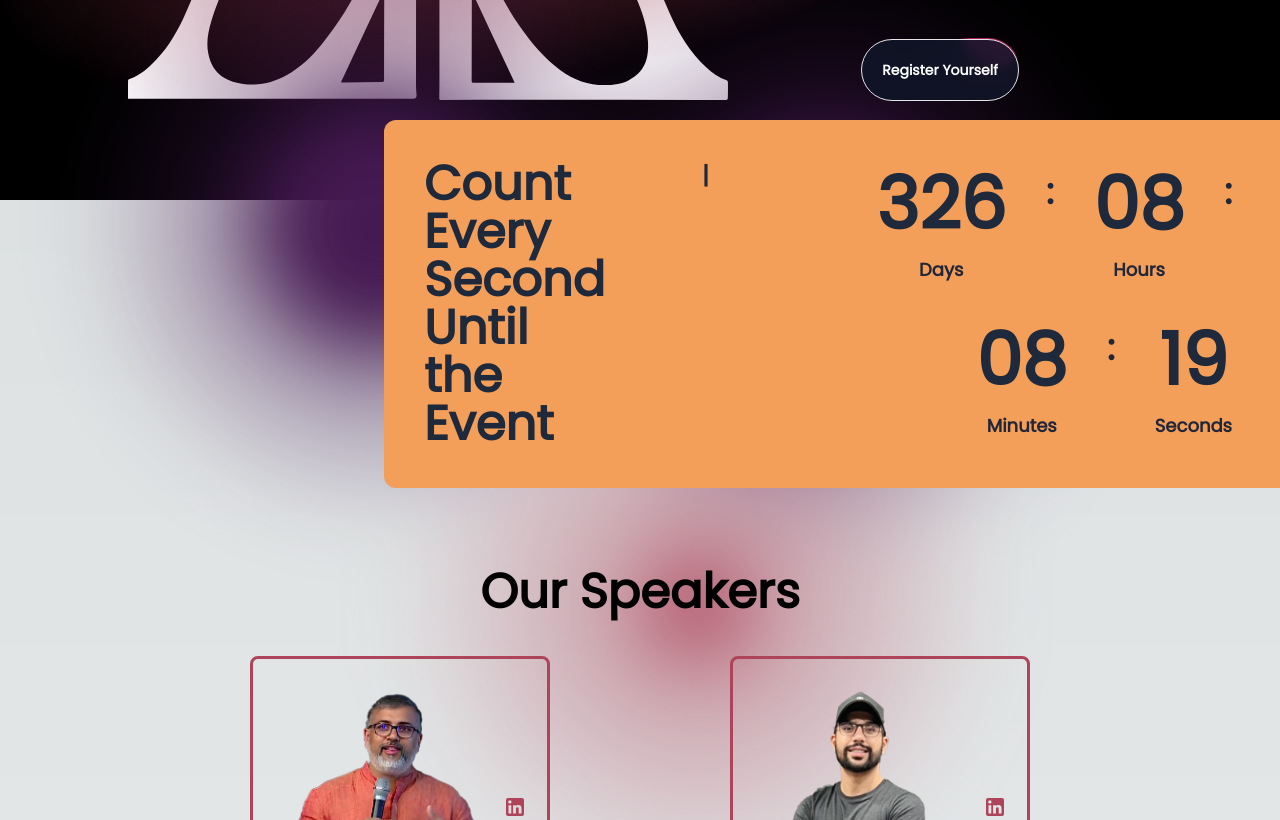
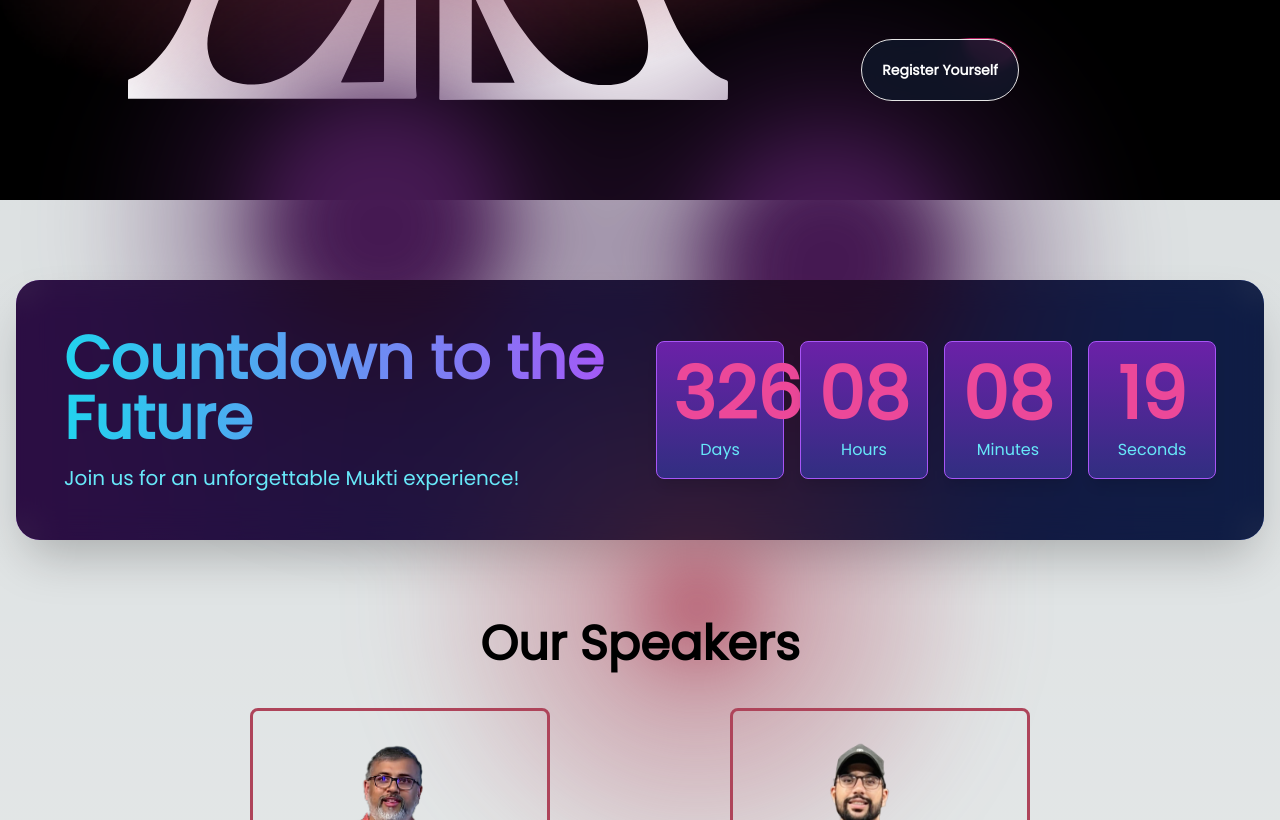
Before and after one commit to anand06amar/MUKTI, a Next.js app: page / in a window 1280 px wide. Shown: the part 600-1420 px from the top of the page. Built offline with nearby package versions, Linux system fonts and the light colour scheme; no server answers.

Commit message:
changed timer theme

```diff
--- a/src/components/countdown/counter.tsx
+++ b/src/components/countdown/counter.tsx
@@ -1,6 +1,7 @@
 "use client";
 
 import React, { useState, useEffect, useRef } from "react";
+import { motion } from "framer-motion";
 
 export default function Counter() {
   const [days, setDays] = useState<string>('00');
@@ -49,50 +50,46 @@ export default function Counter() {
   }, []);
 
   return (
-    <section className="coming-soon-section w-[100%]">
-      <div className="flex flex-row auto-container justify-center lg:justify-end relative -top-20">
-        <div className="w-[80%] lg:w-[70%] bg-[#F39F5A] text-black font-bold rounded-xl lg:rounded-l-xl lg:rounded-r-none ps-10 pe-10 lg:flex">
-          <div className="title-column items-center flex justify-center">
-            <div className="inner-column hidden lg:block">
-              <div className="text-5xl text-center font-bold text-slate-800 lg:text-start">
-                Count Every<br />Second Until<br />the Event
+    <section className="coming-soon-section w-full py-20">
+      <div className="container mx-auto px-4">
+        <motion.div
+          initial={{ opacity: 0, y: 50 }}
+          animate={{ opacity: 1, y: 0 }}
+          transition={{ duration: 0.5 }}
+          className="bg-gradient-to-r from-purple-900 via-indigo-900 to-blue-900 rounded-3xl shadow-2xl overflow-hidden"
+        >
+          <div className="bg-black bg-opacity-50 backdrop-filter backdrop-blur-lg p-8 lg:p-12">
+            <div className="grid lg:grid-cols-2 gap-8 items-center">
+              <div className="text-center lg:text-left">
+                <h2 className="text-4xl lg:text-6xl font-bold text-transparent bg-clip-text bg-gradient-to-r from-cyan-400 to-purple-500 mb-4">
+                  Countdown to the Future
+                </h2>
+                <p className="text-xl text-cyan-300">
+                  Join us for an unforgettable Mukti experience!
+                </p>
               </div>
-            </div>
-            <div className="inner-column pt-10 lg:hidden">
-              <div className="text-xl text-center font-bold text-slate-800 lg:text-start">
-                Count Every Second Until the Event
+              <div className="grid grid-cols-2 lg:grid-cols-4 gap-4 text-center">
+                {[
+                  { label: 'Days', value: days },
+                  { label: 'Hours', value: hours },
+                  { label: 'Minutes', value: minutes },
+                  { label: 'Seconds', value: seconds },
+                ].map((item) => (
+                  <div key={item.label} className="bg-gradient-to-b from-purple-800 to-indigo-900 rounded-lg p-4 shadow-lg border border-purple-500">
+                    <motion.div
+                      className="text-5xl lg:text-7xl font-bold text-pink-500 mb-2"
+                      // animate={{ scale: [1, 1.1, 1] }}
+                      transition={{ duration: 1, repeat: Infinity }}
+                    >
+                      {item.value}
+                    </motion.div>
+                    <div className="text-sm lg:text-base font-medium text-cyan-300">{item.label}</div>
+                  </div>
+                ))}
               </div>
             </div>
           </div>
-          <div className="divider lg:flex lg:flex-col hidden ps-16">
-            <div className="inner-column">
-              <div className="text-center text-xl lg:text-2xl font-bold pt-2 text-slate-800 mt-8">|</div>
-            </div>
-          </div>
-          <div className="timer-column">
-            <div className="inner-column">
-              <div className="time-counter">
-                <div className="time-countdown flex flex-wrap md:ml-20 gap-10 m-2 pb-10 pt-10 justify-center lg:justify-end">
-                  <div className="counter-column flex flex-col gap-4 font-semibold justify-center items-center text-[#212639] text-lg">
-                    <span className="count font-bold text-slate-800 text-2xl lg:text-7xl">{days}</span>Days
-                  </div>
-                  <div className="text-[#212639] lg:block hidden text-4xl mt-1">:</div>
-                  <div className="counter-column flex flex-col gap-4 font-semibold justify-center items-center text-[#212639] text-lg">
-                    <span className="count font-bold text-slate-800 text-2xl lg:text-7xl">{hours}</span>Hours
-                  </div>
-                  <div className="text-[#212639] lg:block hidden text-4xl mt-1">:</div>
-                  <div className="counter-column flex flex-col gap-4 font-semibold justify-center items-center text-[#212639] text-lg">
-                    <span className="count font-bold text-slate-800 text-2xl lg:text-7xl">{minutes}</span>Minutes
-                  </div>
-                  <div className="text-[#212639] lg:block hidden text-4xl mt-1">:</div>
-                  <div className="counter-column flex flex-col gap-4 font-semibold justify-center items-center text-[#212639] text-lg">
-                    <span className="count font-bold text-slate-800 text-2xl lg:text-7xl">{seconds}</span>Seconds
-                  </div>
-                </div>
-              </div>
-            </div>
-          </div>
-        </div>
+        </motion.div>
       </div>
     </section>
   );
--- a/src/components/hero/Hero.tsx
+++ b/src/components/hero/Hero.tsx
@@ -38,7 +38,7 @@ function Hero() {
           </h1>
           <p className="lg:max-w-3xl z-10 font-light lg:text-xl opacity-80">
           NIT Durgapur&apos;s official FOSS conference MUKTI, a celebration of Free and Open Source Software (FOSS)!
-Dive into a vibrant environment where top FOSS innovators share real-world insights. Connect with like-minded enthusiasts and speakers, exploring the transformative potential of open-source software.
+          Dive into a vibrant environment where top FOSS innovators share real-world insights. Connect with like-minded enthusiasts and speakers, exploring the transformative potential of open-source software.
           </p>
           {/* <Button
             borderRadius="2.25rem"
```
Also changed, not shown: 1 other file (tests, documents, lock files or other folders).
